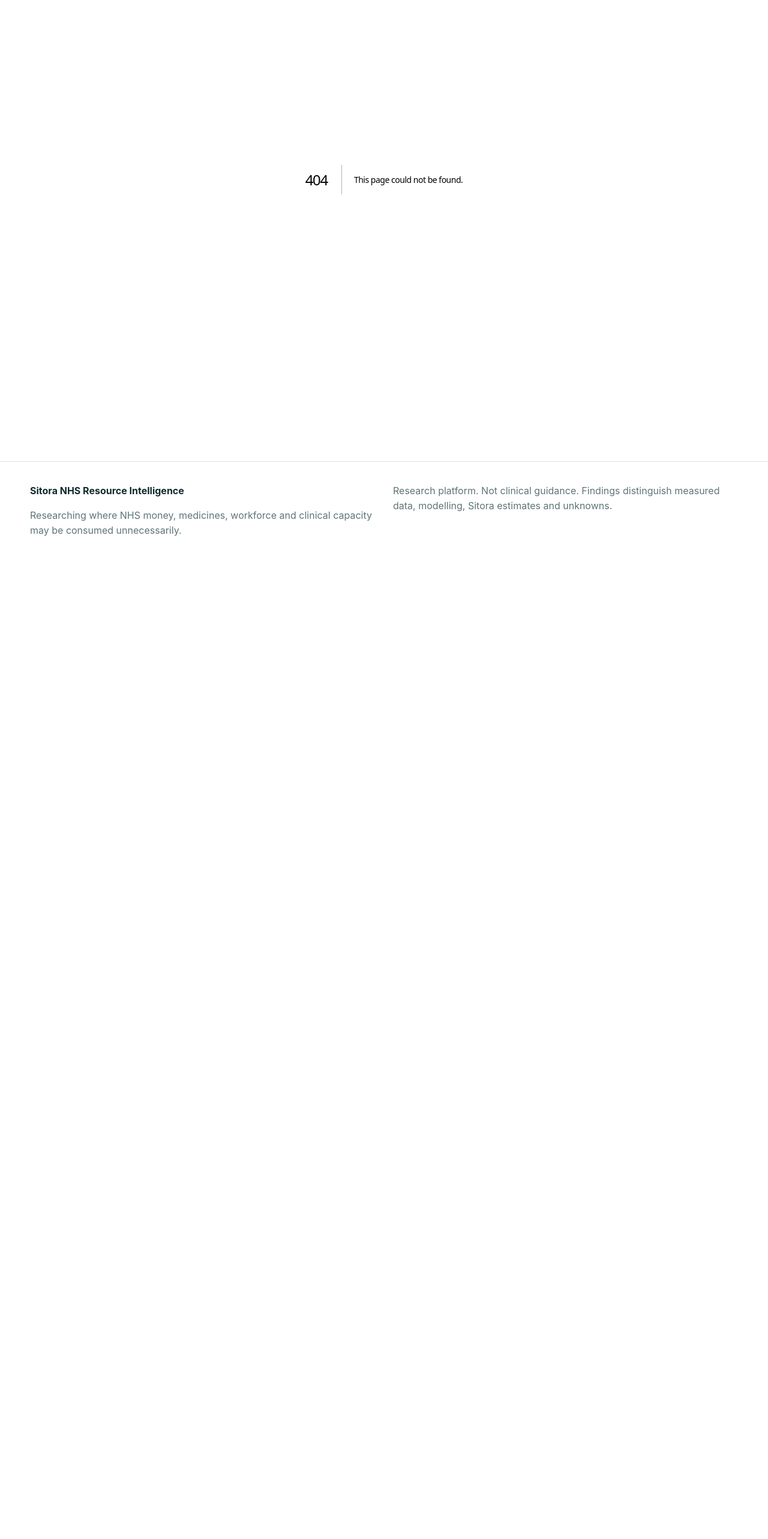
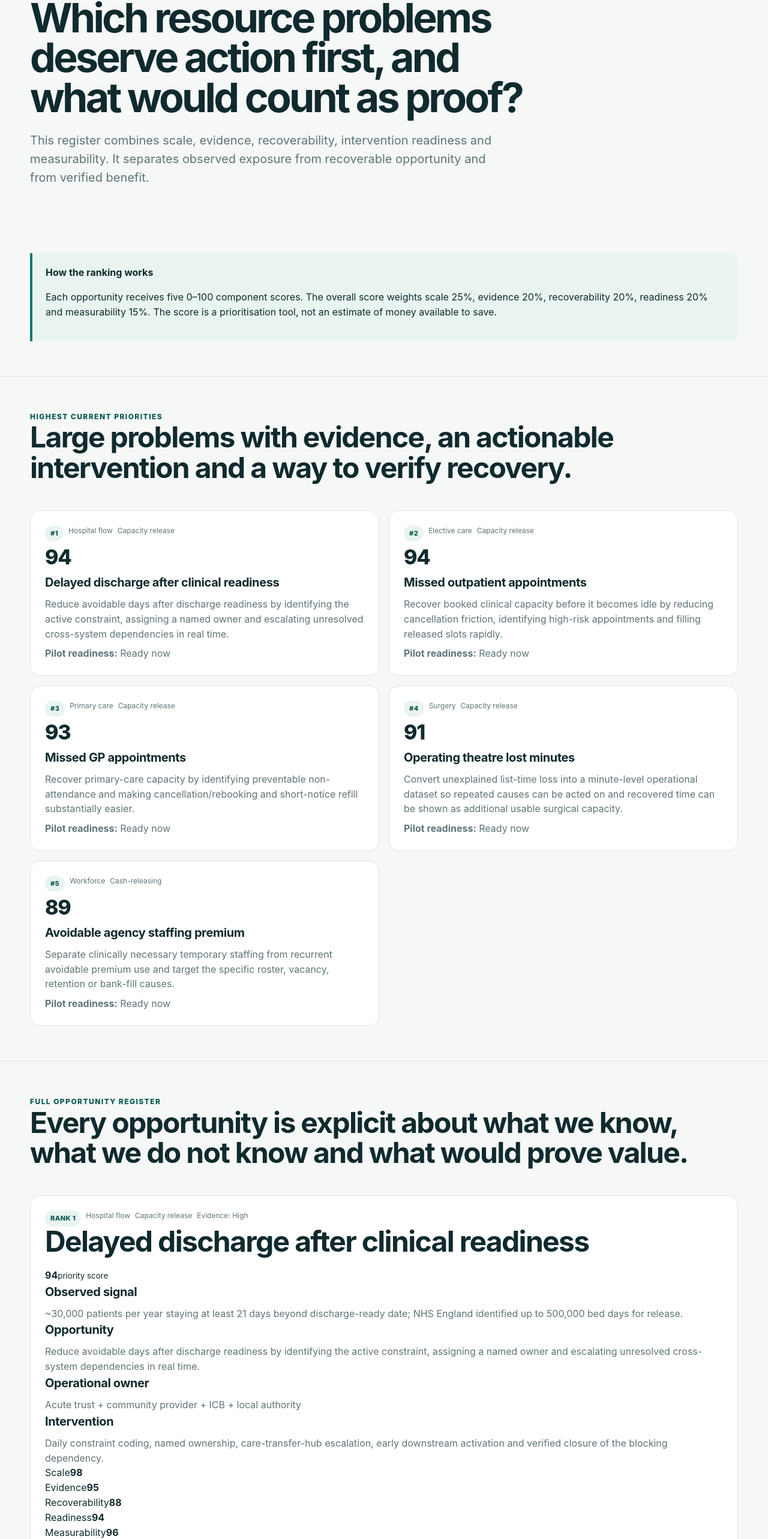
Before and after one commit to Nylon1/NHS, a Next.js app: page /opportunities in a window 1280 px wide. Before the commit this address had no page. Shown: the part 176-2742 px from the top of the page at 60% size. Before the commit the page ends 1136 px from the top, so only its background shows below. Built offline with nearby package versions, Linux system fonts and the light colour scheme.

Commit message:
Add NHS-wide opportunity register page

```diff
--- /dev/null
+++ b/app/opportunities/page.tsx
@@ -0,0 +1,143 @@
+import { rankedOpportunities, opportunityScore } from "@/lib/opportunities";
+
+function scoreBar(label: string, value: number) {
+  return (
+    <div className="score-row" key={label}>
+      <div className="score-label"><span>{label}</span><strong>{value}</strong></div>
+      <div className="score-track"><div className="score-fill" style={{ width: `${value}%` }} /></div>
+    </div>
+  );
+}
+
+export default function OpportunitiesPage() {
+  const top = rankedOpportunities.slice(0, 5);
+
+  return (
+    <>
+      <section className="page-head">
+        <div className="shell">
+          <div className="eyebrow">NHS-wide Opportunity Register</div>
+          <h1>Which resource problems deserve action first, and what would count as proof?</h1>
+          <p className="lede">
+            This register combines scale, evidence, recoverability, intervention readiness and measurability. It separates observed exposure from recoverable opportunity and from verified benefit.
+          </p>
+        </div>
+      </section>
+
+      <section className="section">
+        <div className="shell">
+          <div className="callout">
+            <strong>How the ranking works</strong>
+            <p>Each opportunity receives five 0–100 component scores. The overall score weights scale 25%, evidence 20%, recoverability 20%, readiness 20% and measurability 15%. The score is a prioritisation tool, not an estimate of money available to save.</p>
+          </div>
+        </div>
+      </section>
+
+      <section className="section">
+        <div className="shell">
+          <div className="section-head">
+            <div>
+              <div className="eyebrow">Highest current priorities</div>
+              <h2>Large problems with evidence, an actionable intervention and a way to verify recovery.</h2>
+            </div>
+          </div>
+          <div className="card-grid">
+            {top.map((item, index) => (
+              <article className="card" key={item.id}>
+                <div className="meta-row">
+                  <span className="badge">#{index + 1}</span>
+                  <span>{item.domain}</span>
+                  <span>{item.benefitType}</span>
+                </div>
+                <div className="evidence-value">{opportunityScore(item)}</div>
+                <h3>{item.title}</h3>
+                <p>{item.opportunityStatement}</p>
+                <p><strong>Pilot readiness:</strong> {item.pilotReadiness}</p>
+              </article>
+            ))}
+          </div>
+        </div>
+      </section>
+
+      <section className="section">
+        <div className="shell">
+          <div className="section-head">
+            <div>
+              <div className="eyebrow">Full opportunity register</div>
+              <h2>Every opportunity is explicit about what we know, what we do not know and what would prove value.</h2>
+            </div>
+          </div>
+
+          <div className="opportunity-stack">
+            {rankedOpportunities.map((item, index) => (
+              <article className="card opportunity-card" key={item.id}>
+                <div className="opportunity-head">
+                  <div>
+                    <div className="meta-row">
+                      <span className="badge">Rank {index + 1}</span>
+                      <span>{item.domain}</span>
+                      <span>{item.benefitType}</span>
+                      <span>Evidence: {item.evidence}</span>
+                    </div>
+                    <h2>{item.title}</h2>
+                  </div>
+                  <div className="opportunity-score">
+                    <strong>{opportunityScore(item)}</strong>
+                    <small>priority score</small>
+                  </div>
+                </div>
+
+                <div className="opportunity-grid">
+                  <div>
+                    <h3>Observed signal</h3>
+                    <p>{item.observedSignal}</p>
+                    <h3>Opportunity</h3>
+                    <p>{item.opportunityStatement}</p>
+                    <h3>Operational owner</h3>
+                    <p>{item.owner}</p>
+                    <h3>Intervention</h3>
+                    <p>{item.intervention}</p>
+                  </div>
+
+                  <div>
+                    {scoreBar("Scale", item.scores.scale)}
+                    {scoreBar("Evidence", item.scores.evidence)}
+                    {scoreBar("Recoverability", item.scores.recoverability)}
+                    {scoreBar("Readiness", item.scores.readiness)}
+                    {scoreBar("Measurability", item.scores.measurability)}
+                    <p><strong>Pilot readiness:</strong> {item.pilotReadiness}</p>
+                  </div>
+                </div>
+
+                <div className="opportunity-grid">
+                  <div>
+                    <h3>Minimum data needed</h3>
+                    <ul className="list-clean">{item.firstDataNeeded.map((x) => <li key={x}>{x}</li>)}</ul>
+                  </div>
+                  <div>
+                    <h3>What proves recovery</h3>
+                    <ul className="list-clean">{item.verification.map((x) => <li key={x}>{x}</li>)}</ul>
+                  </div>
+                  <div>
+                    <h3>Safety / interpretation guardrails</h3>
+                    <ul className="list-clean">{item.safeguards.map((x) => <li key={x}>{x}</li>)}</ul>
+                  </div>
+                </div>
+
+                <a className="source-link" href={item.sourceUrl} target="_blank" rel="noreferrer">Source: {item.sourceLabel} ↗</a>
+              </article>
+            ))}
+          </div>
+        </div>
+      </section>
+
+      <section className="section">
+        <div className="shell">
+          <div className="quote">
+            The objective is not to produce the biggest possible waste number. It is to identify the largest credible, recoverable opportunities and then prove what was actually recovered.
+          </div>
+        </div>
+      </section>
+    </>
+  );
+}
```
